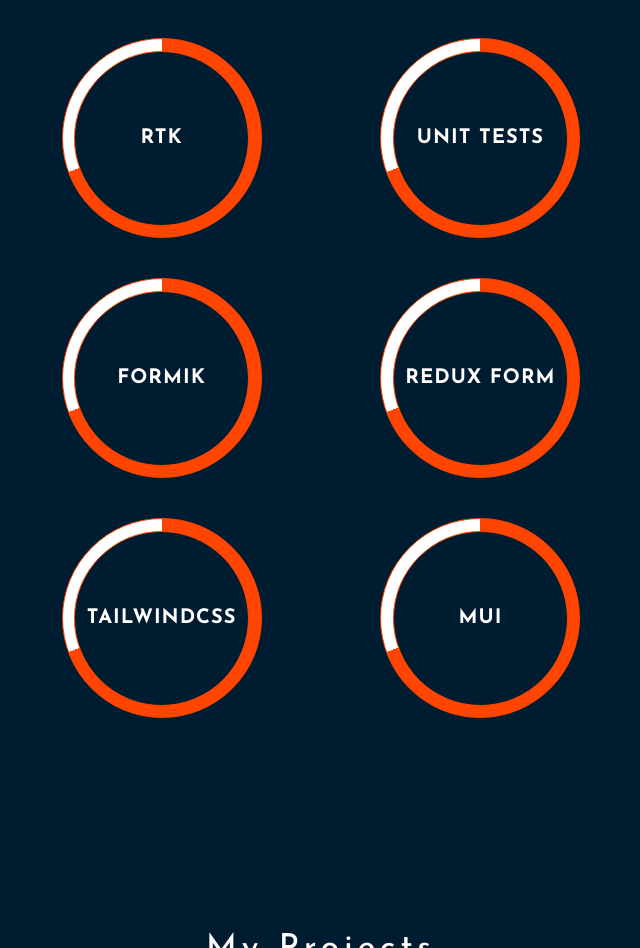
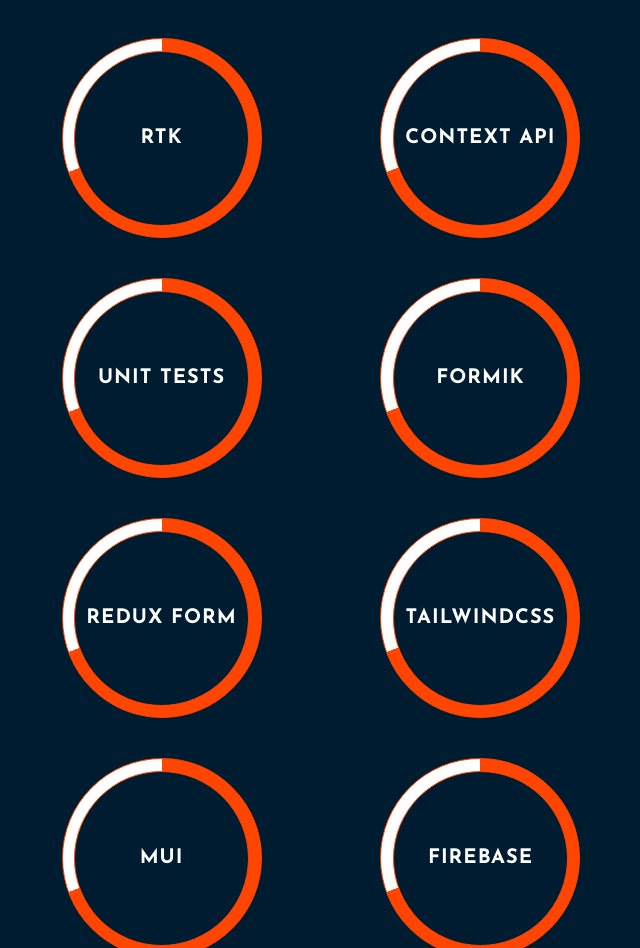
Before and after one commit to andbudha/my_portfolio, a React (Create React App) app: page / in a window 1280 px wide. Shown: the part 1852-2800 px from the top of the page, without its empty margins (319-959 px from the left). Built offline with nearby package versions, Linux system fonts and the light colour scheme.

Commit message:
skills added

```diff
--- a/src/components/progressbar/ProgressBar.jsx
+++ b/src/components/progressbar/ProgressBar.jsx
@@ -55,37 +55,58 @@
           </div>
         </Fade>
         <Fade right>
+          <div className={`${styles.progress} ${styles.context_api}`}>
+            <div className={styles.progress_values}>
+              <h4>CONTEXT API</h4>
+            </div>
+          </div>
+        </Fade>
+        <Fade left>
           <div className={`${styles.progress} ${styles.unit_tests}`}>
             <div className={styles.progress_values}>
               <h4>UNIT TESTS</h4>
             </div>
           </div>
         </Fade>
-        <Fade left>
+        <Fade right>
           <div className={`${styles.progress} ${styles.formik}`}>
             <div className={styles.progress_values}>
               <h4>FORMIK</h4>
             </div>
           </div>
         </Fade>
-        <Fade right>
+        <Fade left>
           <div className={`${styles.progress} ${styles.redux_form}`}>
             <div className={styles.progress_values}>
               <h4>REDUX FORM</h4>
             </div>
           </div>
         </Fade>
-        <Fade left>
+        <Fade right>
           <div className={`${styles.progress} ${styles.tail}`}>
             <div className={styles.progress_values}>
               <h4>TAILWINDCSS</h4>
             </div>
           </div>
         </Fade>
-        <Fade right>
+        <Fade left>
           <div className={`${styles.progress} ${styles.mui}`}>
             <div className={styles.progress_values}>
               <h4>MUI</h4>
+            </div>
+          </div>
+        </Fade>
+        <Fade right>
+          <div className={`${styles.progress} ${styles.firebase}`}>
+            <div className={styles.progress_values}>
+              <h4>FIREBASE</h4>
+            </div>
+          </div>
+        </Fade>
+        <Fade left>
+          <div className={`${styles.progress} ${styles.firebase}`}>
+            <div className={styles.progress_values}>
+              <h4>MERN</h4>
             </div>
           </div>
         </Fade>
--- a/src/components/progressbar/ProgressBar.module.scss
+++ b/src/components/progressbar/ProgressBar.module.scss
@@ -43,6 +43,9 @@
     .toolkit {
       @include circularProgressBar(250deg);
     }
+    .context_api {
+      @include circularProgressBar(250deg);
+    }
     .unit_tests {
       @include circularProgressBar(250deg);
     }
@@ -59,6 +62,9 @@
     .mui {
       @include circularProgressBar(250deg);
     }
+    .firebase {
+      @include circularProgressBar(250deg);
+    }
 
     @media screen and (max-width: 550px) {
       width: 100%;
```
